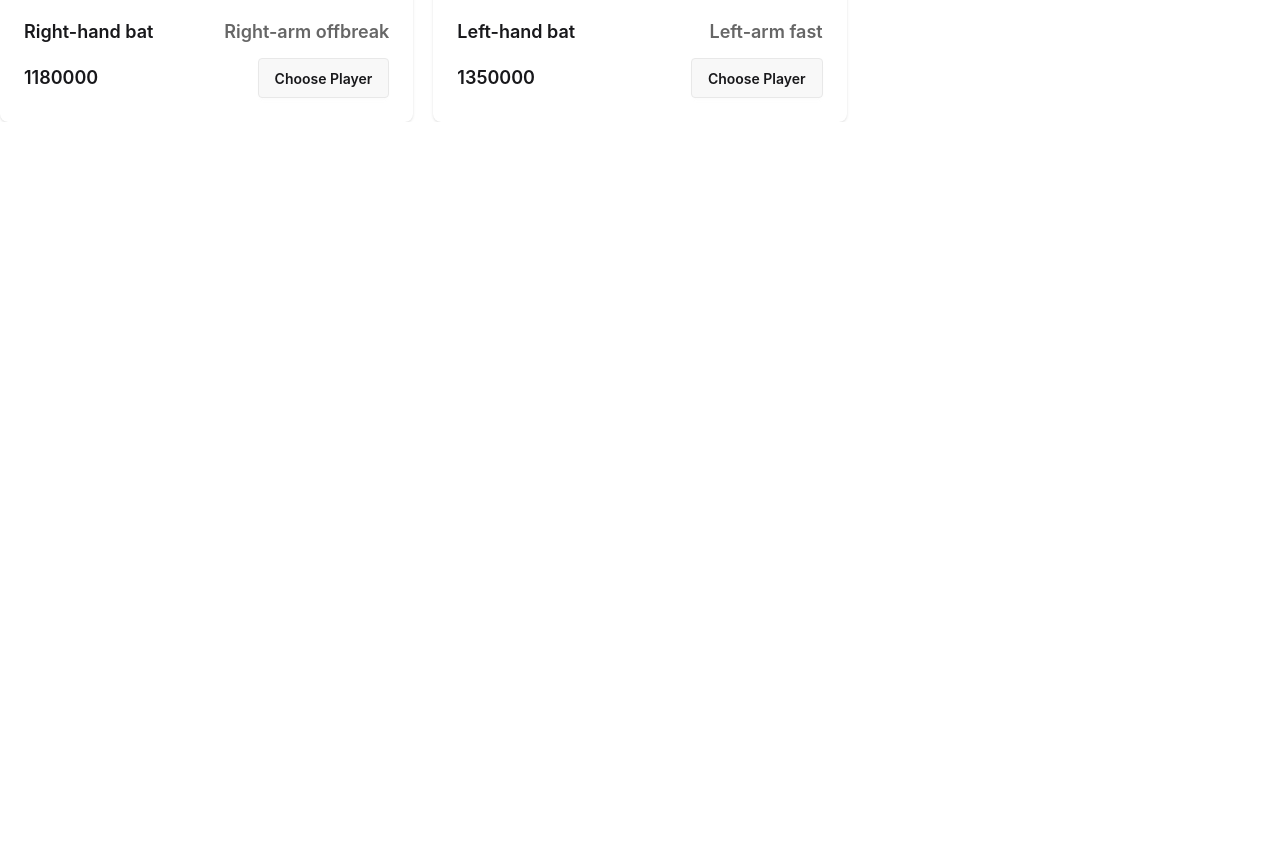
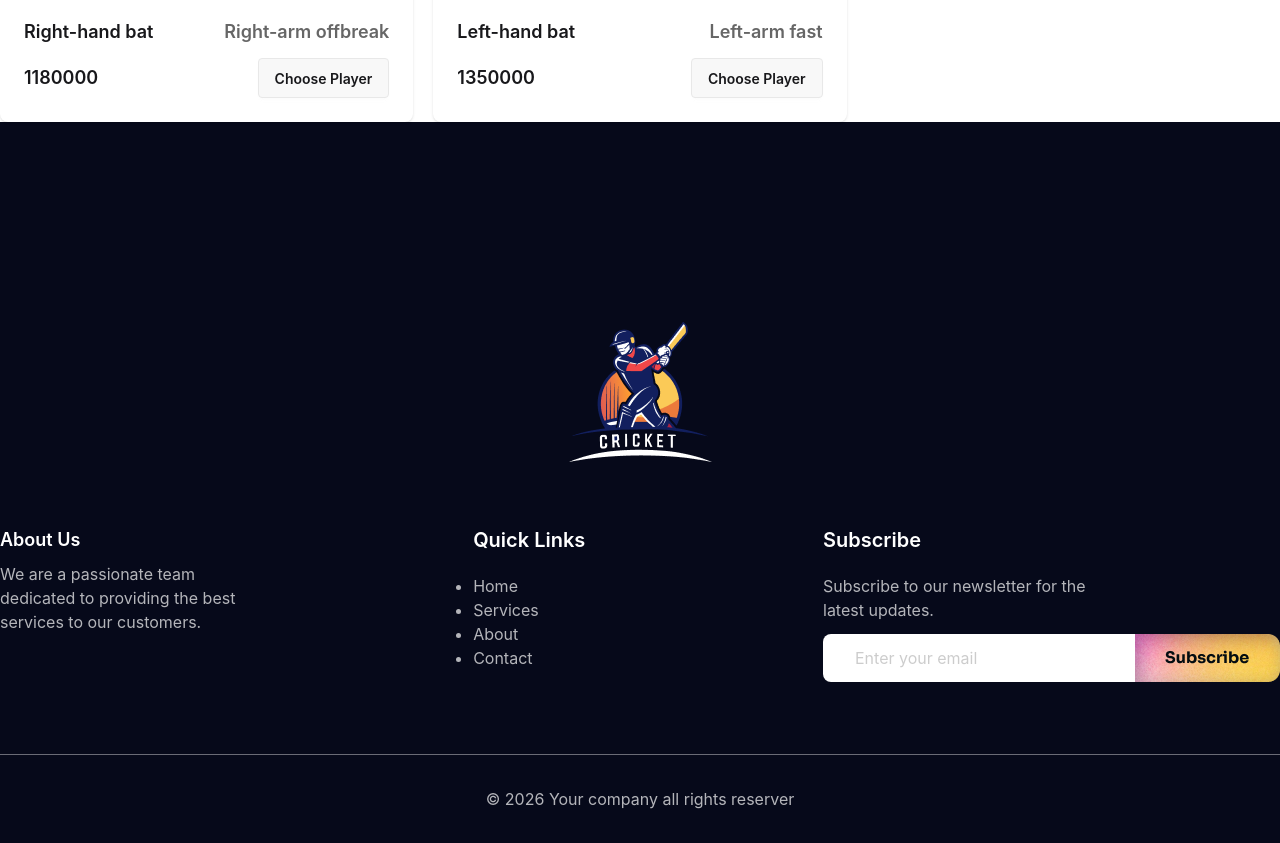
Before and after one commit to rohan-bhau/bpl-dream-world, a React (Vite) app: page / in a window 1280 px wide. Shown: the part 4249-5092 px from the top of the page. Before the commit the page ends 4371 px from the top, so only its background shows below. Built offline with nearby package versions, Linux system fonts and the light colour scheme.

Commit message:
created footer section

```diff
--- a/src/App.jsx
+++ b/src/App.jsx
@@ -2,6 +2,7 @@ import React, { Suspense, useState } from "react";
 import Navbar from "./components/Navbar/Navbar";
 import Banner from "./components/Homepage/Banner/Banner";
 import Players from "./components/Homepage/Players/Players";
+import Footer from "./components/Homepage/Footer/Footer";
 
 const fetchPlayers = async () => {
   const res = await fetch("/data.json");
@@ -25,6 +26,8 @@ const App = () => {
           playersPromise={playersPromise}
         ></Players>
       </Suspense>
+
+      <Footer></Footer>
     </div>
   );
 };
--- /dev/null
+++ b/src/components/Homepage/Footer/Footer.jsx
@@ -0,0 +1,63 @@
+import React from 'react'
+import footerLogo from "../../../assets/logo-footer.png";
+import btn from "../../../assets/btn.png";
+
+const Footer = () => {
+  return (
+    <div className="bg-[#06091a] pt-50">
+      <div className='container mx-auto pb-18 border-' >
+        <div className="flex justify-center items-center pb-16">
+          <img src={footerLogo} alt="" />
+        </div>
+
+        <div className="text-white flex justify-between">
+          <div>
+            <h2 className="text-lg font-semibold mb-2">About Us</h2>
+            <p className="text-white/70">
+              We are a passionate team <br /> dedicated to providing the best{" "}
+              <br /> services to our customers.
+            </p>
+          </div>
+
+          <div>
+            <h2 className="text-xl font-semibold mb-5">Quick Links</h2>
+            <ul>
+              <li className="text-white/70 list-disc">
+                <a href="./">Home</a>
+              </li>
+              <li className="text-white/70 list-disc">
+                <a href="./ervices">Services</a>
+              </li>
+              <li className="text-white/70 list-disc">
+                <a href="./about">About</a>
+              </li>
+              <li className="text-white/70 list-disc">
+                <a href="./contact">Contact</a>
+              </li>
+            </ul>
+          </div>
+
+          <div>
+            <h2 className="text-xl font-semibold mb-5">Subscribe</h2>
+            <p className="text-white/70 mb-3">
+              Subscribe to our newsletter for the <br /> latest updates.
+            </p>
+            <div className="flex">
+              <input
+                className="bg-white outline-none rounded-lg rounded-r-none h-12 text-black/40 py-4 px-8"
+                type="email"
+                placeholder="Enter your email"
+              />
+              <img src={btn} alt="" />
+            </div>
+          </div>
+        </div>
+      </div>
+
+      <div className='border-t border-white/40 pb-8'></div>
+        <p className='text-white/70 text-center pb-8'>&copy; 2026 Your company all rights reserver</p>
+    </div>
+  );
+}
+
+export default Footer
```
Also changed, not shown: src/assets/btn.png (added).
